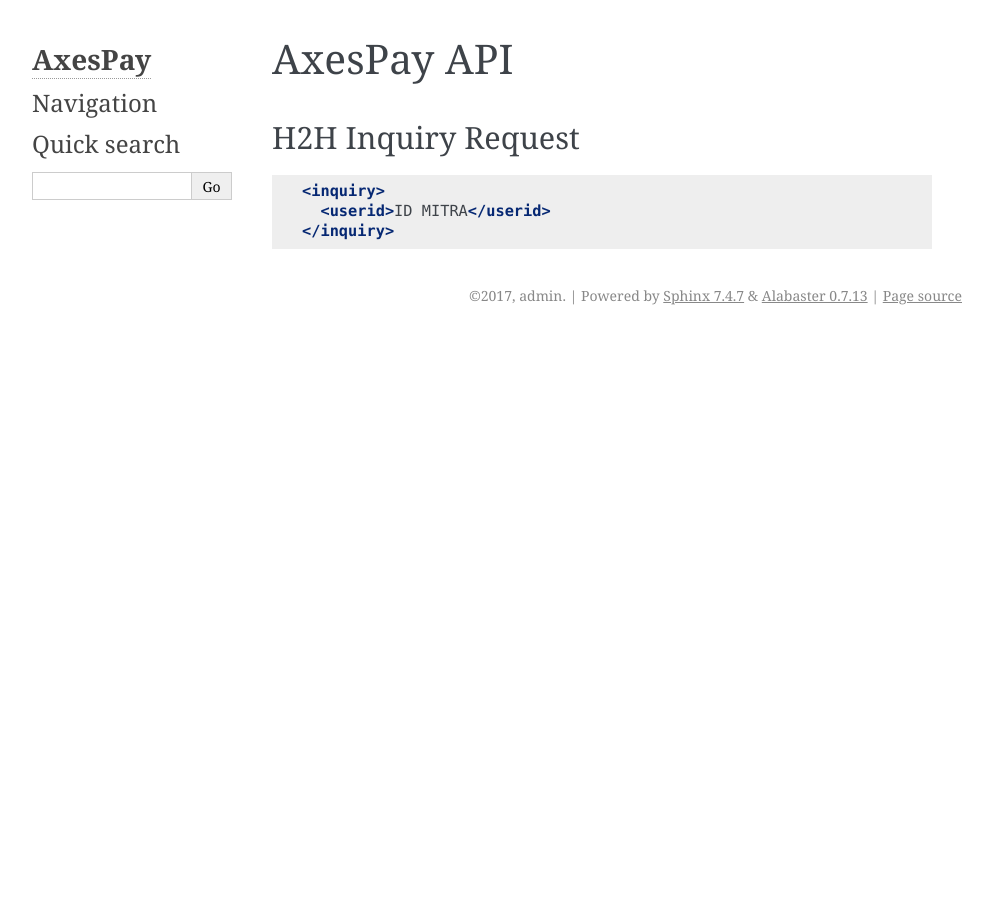
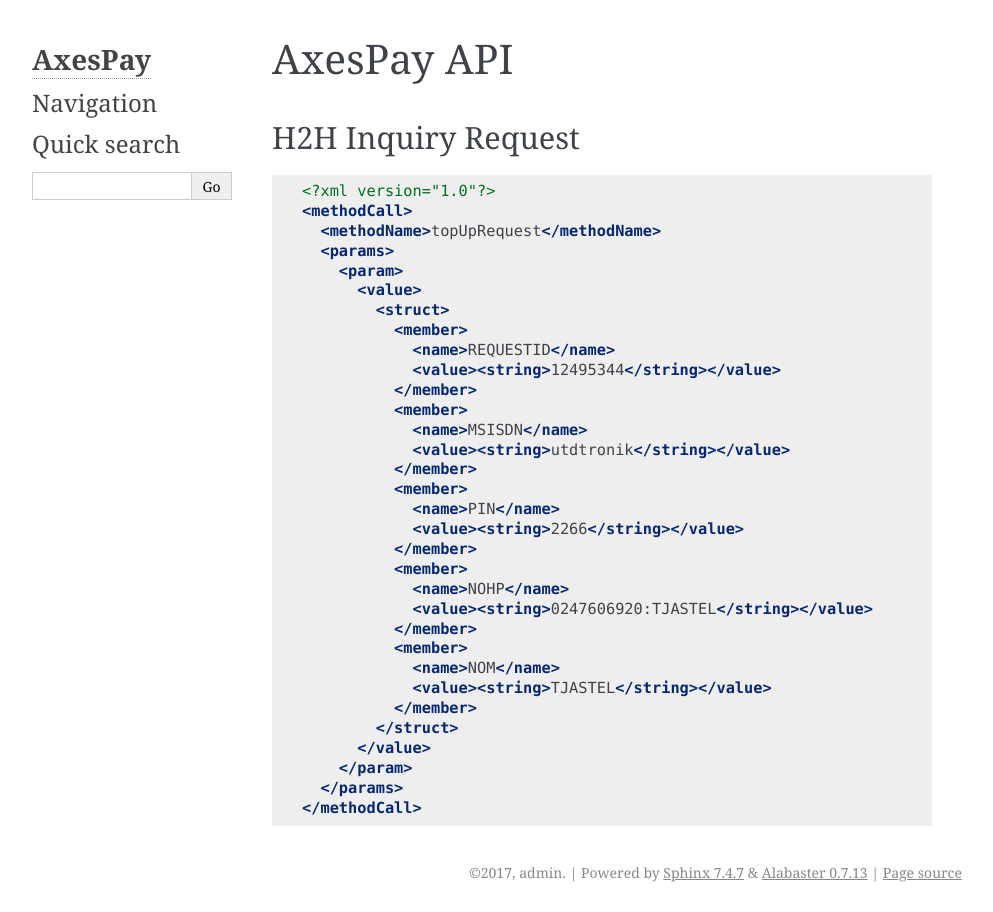
Before and after one commit to ciheul/axes-docs, a Sphinx documentation site: the page built from source/index.rst, in a window 1280 px wide. Shown: the whole page, without its empty margins (148-1141 px from the left). Built offline with Sphinx 7.4.7, drawn with Linux system fonts in a browser that asks for light colours.

Commit message:
third draft

```diff
--- a/source/index.rst
+++ b/source/index.rst
@@ -25,6 +25,35 @@
 
 .. code-block:: xml
 
-   <inquiry>
-     <userid>ID MITRA</userid>
-   </inquiry>
+   <?xml version="1.0"?>
+   <methodCall>
+     <methodName>topUpRequest</methodName>
+     <params>
+       <param>
+         <value>
+           <struct>
+             <member>
+               <name>REQUESTID</name>
+               <value><string>12495344</string></value>
+             </member>
+             <member>
+               <name>MSISDN</name>
+               <value><string>utdtronik</string></value>
+             </member>
+             <member>
+               <name>PIN</name>
+               <value><string>2266</string></value>
+             </member>
+             <member>
+               <name>NOHP</name>
+               <value><string>0247606920:TJASTEL</string></value>
+             </member>
+             <member>
+               <name>NOM</name>
+               <value><string>TJASTEL</string></value>
+             </member>
+           </struct>
+         </value>
+       </param>
+     </params>
+   </methodCall>
```
